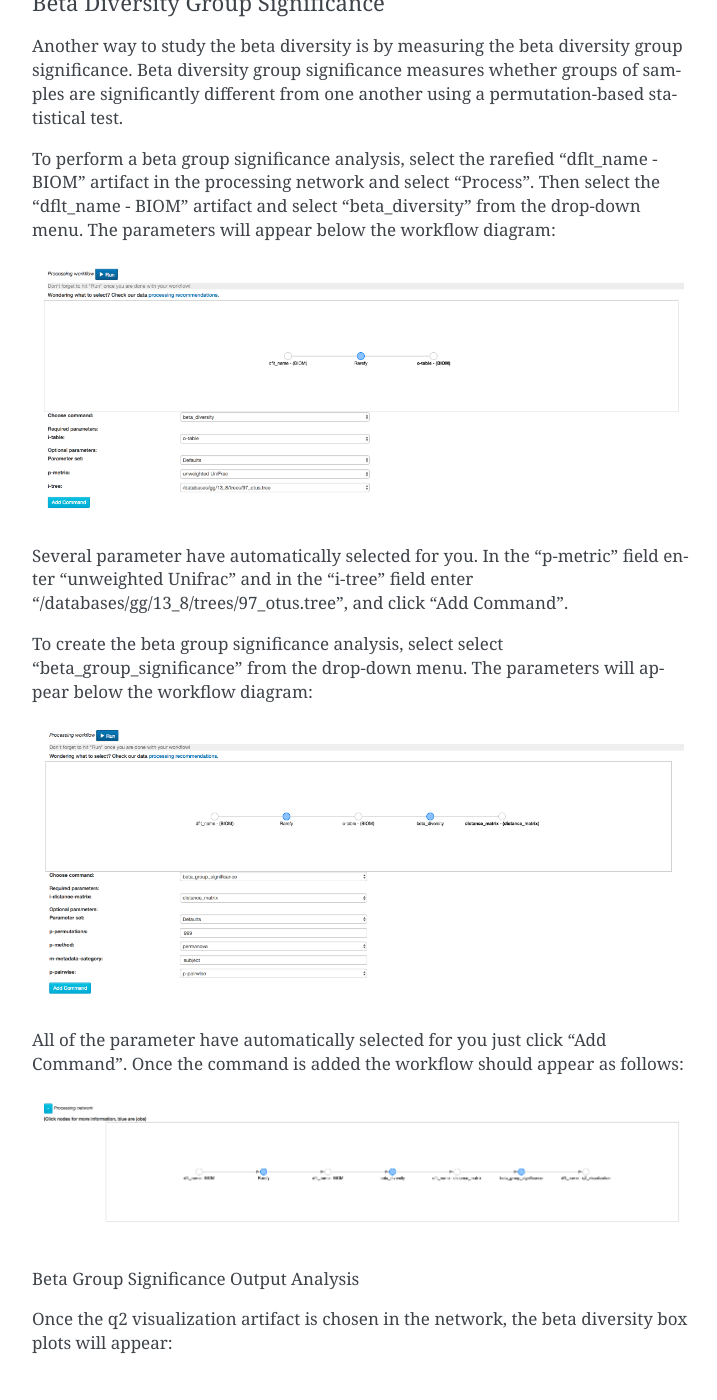
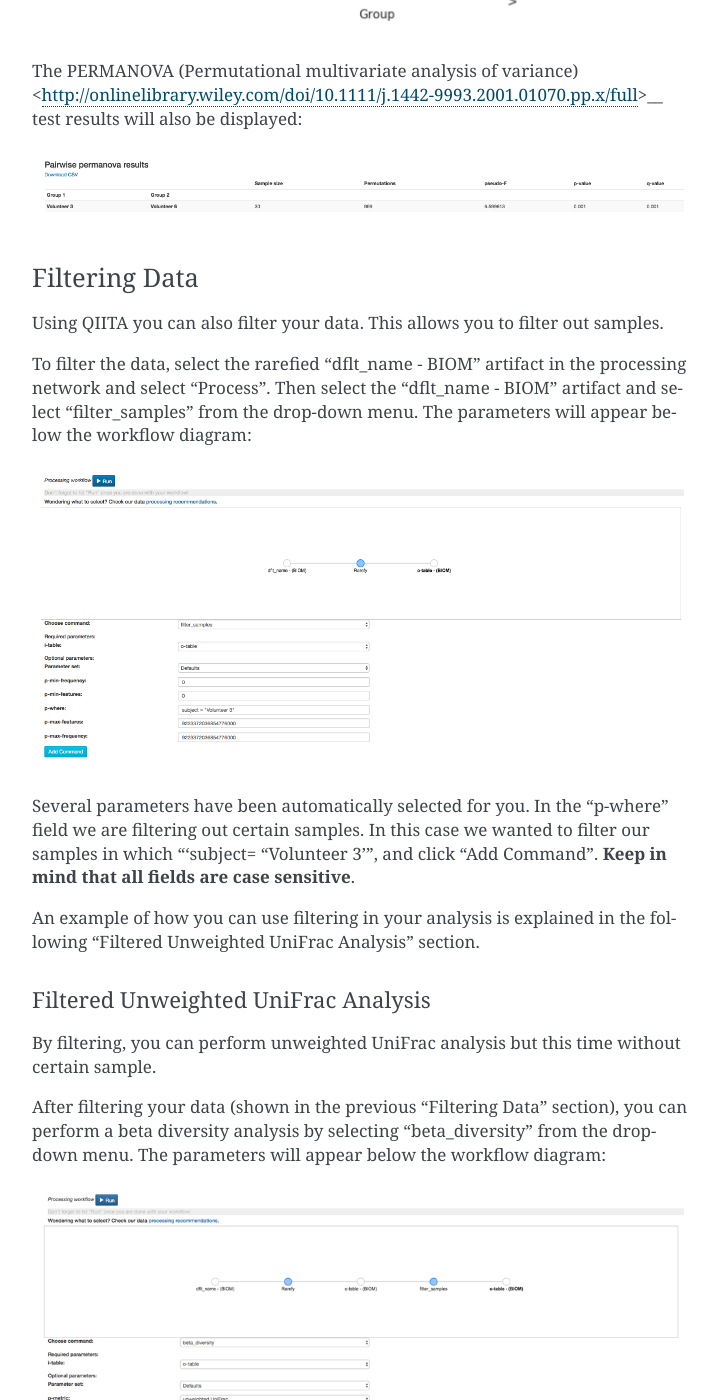
Before and after one commit to biocore/cmi-workshops, a Sphinx documentation site: the page built from docs/qiita-16S-analysis.rst, in a window 1280 px wide and 1400 px high, scrolled down 20115 px. Shown: the whole window, without its empty margins (388-1105 px from the left). Built offline with Sphinx 7.4.7, drawn with Linux system fonts in a browser that asks for light colours; some of the changed text lies outside the part shown.

Commit message:
Update qiita-16S-analysis.rst

```diff
--- a/docs/qiita-16S-analysis.rst
+++ b/docs/qiita-16S-analysis.rst
@@ -234,7 +234,7 @@
 
 Several parameters have been automatically selected for you. In the "p-metric" field we will specify the beta diversity analysis to run. Enter "braycurtis" in this box, and click "Add Command".
 
-To create a Bray-Curtis dissimilarity principal coordinate plot, select select "pcoa" from the drop-down menu. The parameters will appear below the workflow diagram:
+To create a Bray-Curtis dissimilarity principal coordinate plot, select "pcoa" from the drop-down menu. The parameters will appear below the workflow diagram:
 
 .. figure::  images/bray_curtis_pcoa.png
    :align:   center
@@ -260,7 +260,7 @@
 
 Several parameters have been automatically selected for you. In the "p-metric" field enter "unweighted Unifrac" and in the "i-tree" field enter "/databases/gg/13_8/trees/97_otus.tree", and click "Add Command".
 
-To create an unweighted beta analysis principal coordinate plot, select select "pcoa" from the drop-down menu. The parameters will appear below the workflow diagram:
+To create an unweighted beta analysis principal coordinate plot, select "pcoa" from the drop-down menu. The parameters will appear below the workflow diagram:
 
 .. figure::  images/unweighted_pcoa.png
    :align:   center
@@ -268,37 +268,6 @@
 All of the parameters have been automatically selected for you just click "Add Command". Once the command is added the workflow should appear as follows:
 
 .. figure::  images/unweighted_workflow.png
-   :align:   center
-
-Click the run button to start the process of the beta diversity analysis. The view will return to the original screen, while the beta diversity analysis job runs.
-
-Filtering Data
-~~~~~~~~~~~~~~
-
-A final way to analyze the beta diversity is through filtered unweighted beta diversity analysis. This allows you to filter out samples.
-
-To filter the data, select the rarefied "dflt_name - BIOM" artifact in the processing network and select "Process". Then select the "dflt_name - BIOM" artifact and select "filter_samples" from the drop-down menu. The parameters will appear below the workflow diagram:
-
-.. figure::  images/filtered_unweighted_filtering2.png
-   :align:   center
-
-Several parameters have been automatically selected for you. In the "p-where" field we are filtering out certain samples. In this case we wanted to filter our samples in which "'subject= "Volunteer 3'", and click "Add Command". **Keep in mind that all fields are case sensitive**.
-
-To perform a beta diversity analysis, select select "beta_diversity" from the drop-down menu. The parameters will appear below the workflow diagram:
-
-.. figure::  images/filtered_unweighted_beta.png
-   :align:   center
-
-Several parameters have been automatically selected for you. In the "p-metric" field enter "unweighted Unifrac" and in the "i-tree" field enter "/databases/gg/13_8/trees/97_otus.tree", and click "Add Command".
-
-To create an unweighted beta analysis principal coordinate plot, select select "pcoa" from the drop-down menu. The parameters will appear below the workflow diagram:
-
-.. figure::  images/filtered_unweighted_pcoa.png
-   :align:   center
-
-All of the parameters have been automatically selected for you just click "Add Command". Once the command is added the workflow should appear as follows:
-
-.. figure::  images/filtered_unweighted_workflow.png
    :align:   center
 
 Click the run button to start the process of the beta diversity analysis. The view will return to the original screen, while the beta diversity analysis job runs.
@@ -392,6 +361,44 @@
 
 .. figure::  images/permanova_results.png
    :align:   center
+
+Filtering Data
+~~~~~~~~~~~~~~
+
+Using QIITA you can also filter your data. This allows you to filter out samples.
+
+To filter the data, select the rarefied "dflt_name - BIOM" artifact in the processing network and select "Process". Then select the "dflt_name - BIOM" artifact and select "filter_samples" from the drop-down menu. The parameters will appear below the workflow diagram:
+
+.. figure::  images/filtered_unweighted_filtering2.png
+   :align:   center
+
+Several parameters have been automatically selected for you. In the "p-where" field we are filtering out certain samples. In this case we wanted to filter our samples in which "'subject= "Volunteer 3'", and click "Add Command". **Keep in mind that all fields are case sensitive**.
+
+An example of how you can use filtering in your analysis is explained in the following "Filtered Unweighted UniFrac Analysis" section.
+
+Filtered Unweighted UniFrac Analysis
+^^^^^^^^^^^^^^^^^^^^^^^^^^^^^^^^^^^^^^^^^
+
+By filtering, you can perform unweighted UniFrac analysis but this time without certain sample.
+
+After filtering your data (shown in the previous "Filtering Data" section), you can perform a beta diversity analysis by selecting "beta_diversity" from the drop-down menu. The parameters will appear below the workflow diagram:
+
+.. figure::  images/filtered_unweighted_beta.png
+   :align:   center
+
+Several parameters have been automatically selected for you. In the "p-metric" field enter "unweighted Unifrac" and in the "i-tree" field enter "/databases/gg/13_8/trees/97_otus.tree", and click "Add Command".
+
+To create an unweighted beta analysis principal coordinate plot, select "pcoa" from the drop-down menu. The parameters will appear below the workflow diagram:
+
+.. figure::  images/filtered_unweighted_pcoa.png
+   :align:   center
+
+All of the parameters have been automatically selected for you just click "Add Command". Once the command is added the workflow should appear as follows:
+
+.. figure::  images/filtered_unweighted_workflow.png
+   :align:   center
+
+Click the run button to start the process of the beta diversity analysis. The view will return to the original screen, while the beta diversity analysis job runs.
 
 Altering Workflow Analysis Names
 ~~~~~~~~~~~~~~~~~~~~~~~~~~~~~~~~
```
Also changed, not shown: other parts of docs/qiita-16S-analysis.rst (+1 -1 lines).
